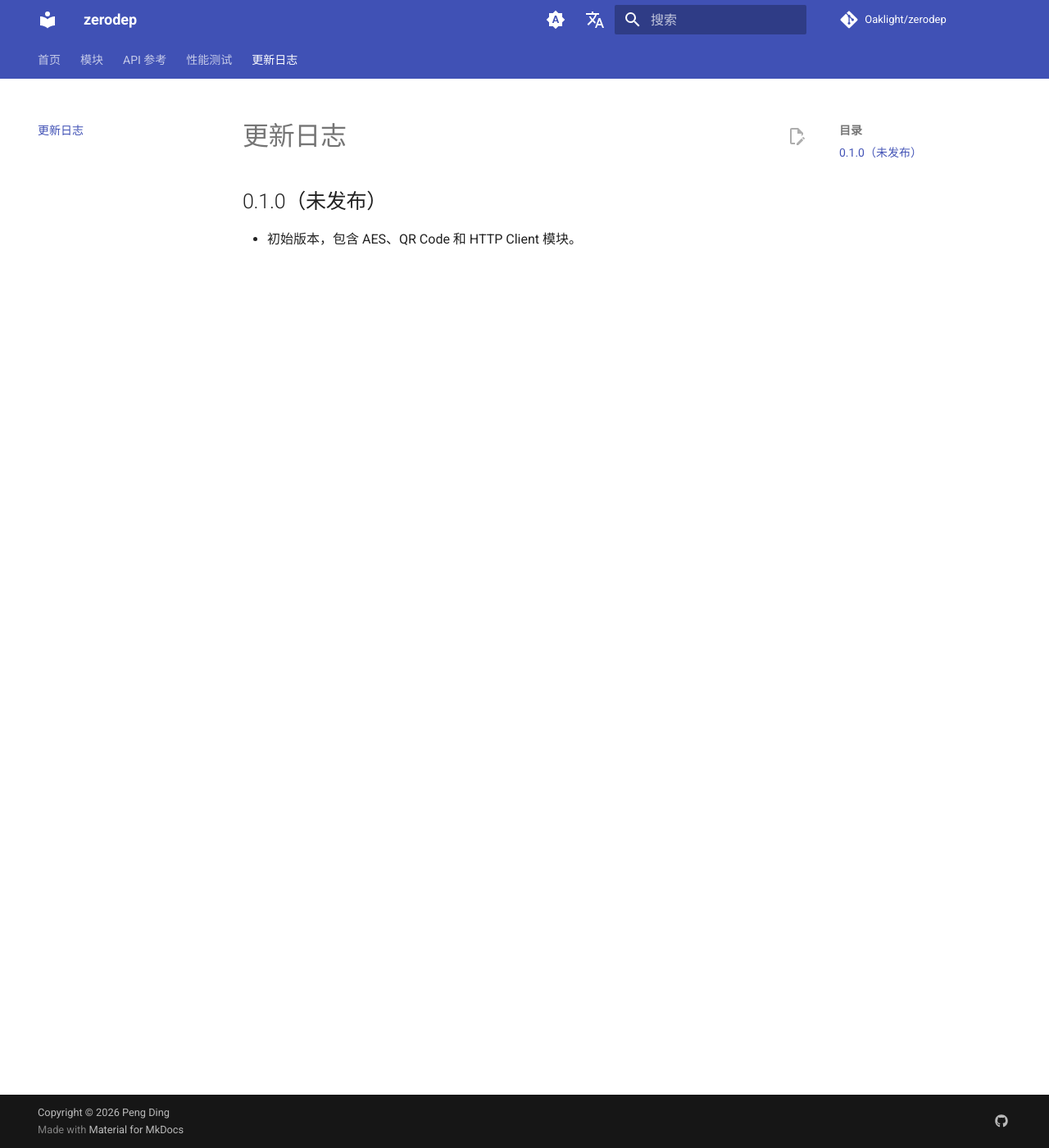
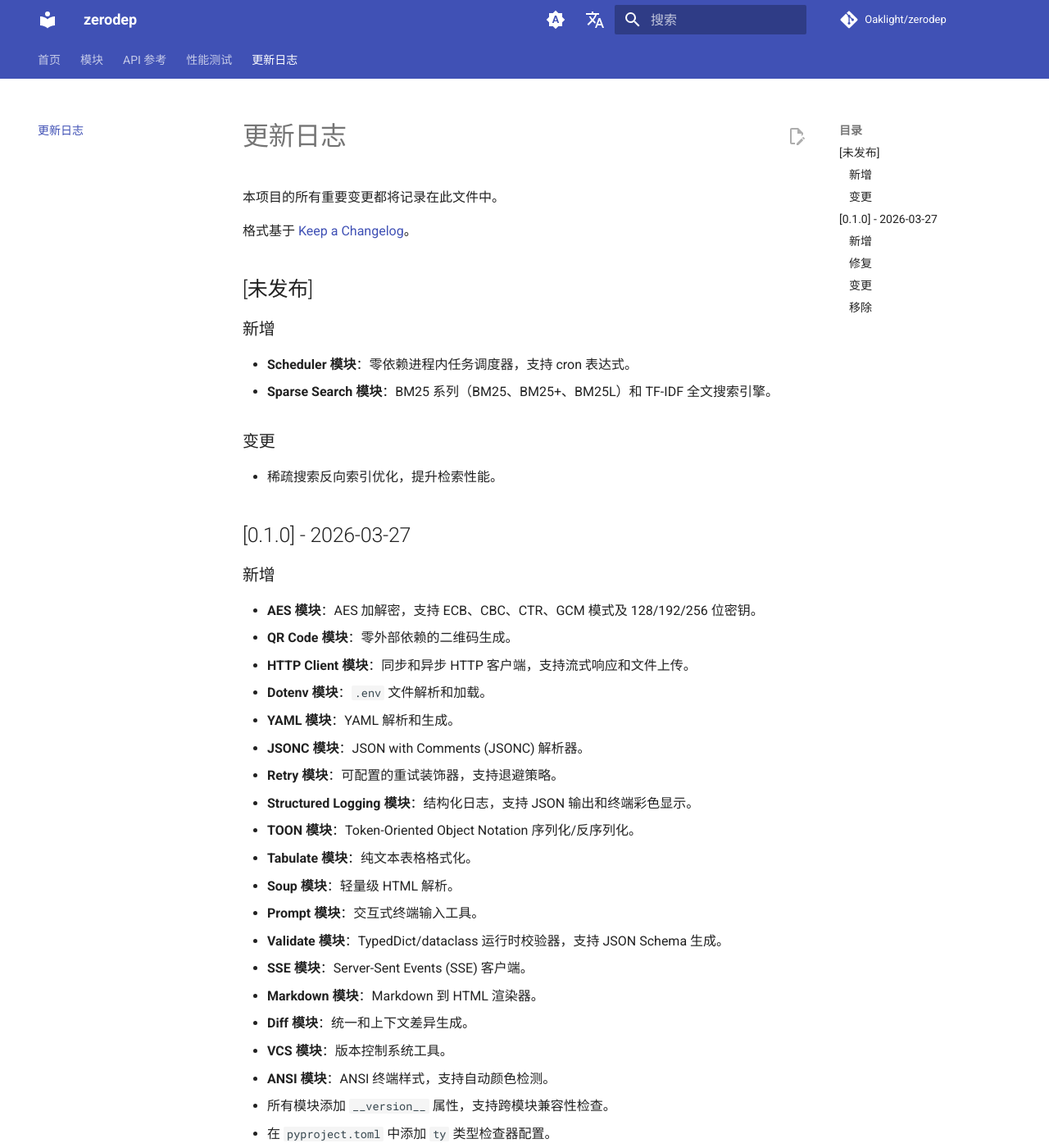
Before and after one commit to Oaklight/zerodep, an MkDocs documentation site: the page built from docs/changelog.md, in a window 1280 px wide and 1400 px high. Shown: the whole window at 82% size. Built offline with MkDocs 1.6.1 and Material for MkDocs 9.7.7, drawn with Linux system fonts in a browser that asks for light colours; comment, search, counter and statistics services are not loaded; some of the changed text lies outside the part shown.

Commit message:
update changelog following Keep a Changelog format

```diff
--- a/docs/changelog.md
+++ b/docs/changelog.md
@@ -1,5 +1,56 @@
 # 更新日志
 
-## 0.1.0（未发布）
+本项目的所有重要变更都将记录在此文件中。
 
-- 初始版本，包含 AES、QR Code 和 HTTP Client 模块。
+格式基于 [Keep a Changelog](https://keepachangelog.com/zh-CN/1.1.0/)。
+
+## [未发布]
+
+### 新增
+
+- **Scheduler 模块**：零依赖进程内任务调度器，支持 cron 表达式。
+- **Sparse Search 模块**：BM25 系列（BM25、BM25+、BM25L）和 TF-IDF 全文搜索引擎。
+
+### 变更
+
+- 稀疏搜索反向索引优化，提升检索性能。
+
+## [0.1.0] - 2026-03-27
+
+### 新增
+
+- **AES 模块**：AES 加解密，支持 ECB、CBC、CTR、GCM 模式及 128/192/256 位密钥。
+- **QR Code 模块**：零外部依赖的二维码生成。
+- **HTTP Client 模块**：同步和异步 HTTP 客户端，支持流式响应和文件上传。
+- **Dotenv 模块**：`.env` 文件解析和加载。
+- **YAML 模块**：YAML 解析和生成。
+- **JSONC 模块**：JSON with Comments (JSONC) 解析器。
+- **Retry 模块**：可配置的重试装饰器，支持退避策略。
+- **Structured Logging 模块**：结构化日志，支持 JSON 输出和终端彩色显示。
+- **TOON 模块**：Token-Oriented Object Notation 序列化/反序列化。
+- **Tabulate 模块**：纯文本表格格式化。
+- **Soup 模块**：轻量级 HTML 解析。
+- **Prompt 模块**：交互式终端输入工具。
+- **Validate 模块**：TypedDict/dataclass 运行时校验器，支持 JSON Schema 生成。
+- **SSE 模块**：Server-Sent Events (SSE) 客户端。
+- **Markdown 模块**：Markdown 到 HTML 渲染器。
+- **Diff 模块**：统一和上下文差异生成。
+- **VCS 模块**：版本控制系统工具。
+- **ANSI 模块**：ANSI 终端样式，支持自动颜色检测。
+- 所有模块添加 `__version__` 属性，支持跨模块兼容性检查。
+- 在 `pyproject.toml` 中添加 `ty` 类型检查器配置。
+- 添加 CI 工作流，覆盖 Python 3.10–3.13 兼容性测试。
+
+### 修复
+
+- 修复 HTTP 客户端异步 body 读取竞态条件。
+- 修复 `ty` 类型检查器在多个模块中发现的类型错误。
+
+### 变更
+
+- 统一 prompt、structlog 和 ansi 模块的终端颜色检测逻辑。
+- 将 HTTP 测试从 `httpbin.org` 替换为本地测试服务器，提升测试可靠性。
+
+### 移除
+
+- 移除 validate 模块对 `typing_extensions` 的依赖。
```
